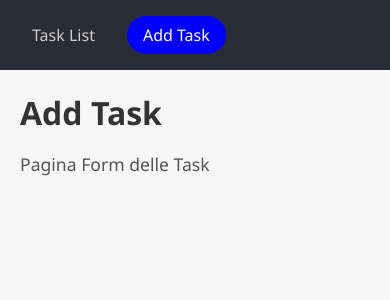
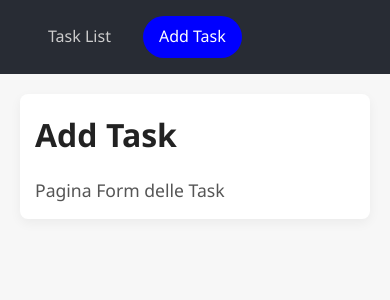
Before and after one commit to Jonathanmasa/ex-react-task-manager, a React (Vite) app: page /add in a window 390 px wide. Shown: the top 300 px of the page. Built offline with nearby package versions, Linux system fonts and the light colour scheme; no server answers.

Commit message:
Add TaskRow component and integrate it into TaskList for improved task display

```diff
--- /dev/null
+++ b/src/Components/TaskRow.jsx
@@ -0,0 +1,12 @@
+const TaskRow = function ({ task }) {
+    return (
+        <tr>
+            <td>{task.title}</td>
+            <td>{task.status}</td>
+            <td>{new Date (task.createdAt).toLocaleDateString()}</td>
+        </tr>
+    )
+
+}
+
+export default TaskRow;
--- a/src/Pages/TaskList.jsx
+++ b/src/Pages/TaskList.jsx
@@ -1,5 +1,6 @@
 import { useContext } from "react";
 import { GlobalContext } from "../context/GlobalContext";
+import TaskRow from "../Components/TaskRow";
 
 export default function TaskList() {
     const {Tasks} = useContext(GlobalContext);
@@ -8,7 +9,20 @@ export default function TaskList() {
     return (
             <div className="nav-content">
                 <h1>Task List</h1>
-                <p>Pagina lista delle Task</p>
+                <table>
+                    <thead>
+                        <tr>
+                            <th>Nome</th>
+                            <th>Status</th>
+                            <th>Data di Creazione</th>
+                        </tr>
+                    </thead>
+                    <tbody>
+                        {Tasks.map(task => (
+                            <TaskRow key={task.id} task={task} />
+                        ))}
+                    </tbody>
+                </table>
             </div>
 
     )
--- a/src/context/GlobalContext.jsx
+++ b/src/context/GlobalContext.jsx
@@ -7,7 +7,7 @@ export function GlobalProvider({ children }) {
   const [Tasks, setTasks] = useState([]);
 
     useEffect(() => {
-        console.log("✅ VITE_API_URL:", VITE_API_URL);
+
         fetch(`${VITE_API_URL}/tasks`)
             .then(res => res.json())
             .then(data => setTasks(data))
--- a/src/index.css
+++ b/src/index.css
@@ -1,15 +1,22 @@
-body {
-    font-family: 'Segoe UI', Tahoma, Geneva, Verdana, sans-serif;
+/* Reset di base */
+* {
     margin: 0;
     padding: 0;
     box-sizing: border-box;
+}
+
+/* Corpo della pagina */
+body {
+    font-family: 'Segoe UI', Tahoma, Geneva, Verdana, sans-serif;
     background-color: #f7f7f7;
     color: #333;
+    line-height: 1.6;
 }
 
+/* Navbar */
 nav {
     background-color: #282c34;
-    padding: 1rem;
+    padding: 1rem 2rem;
     display: flex;
     gap: 1rem;
 }
@@ -19,31 +26,118 @@ body {
     text-decoration: none;
     font-weight: 500;
     padding: 0.5rem 1rem;
-    transition: color 0.3s ease;
+    border-radius: 9999px;
+    transition: background-color 0.3s ease, color 0.3s ease;
 }
 
 nav a:hover {
     background-color: #1699d1;
-    border-radius: 99999px;
+    color: white;
 }
 
 nav a.active {
+    background-color: blue;
     color: white;
-    background-color: blue;
-    border-radius: 9999999px;
-
 }
 
+/* Contenuto principale */
 .nav-content {
-    margin: 10px 20px;
+    max-width: 1000px;
+    margin: 30px auto;
+    padding: 20px;
+    background-color: #ffffff;
+    border-radius: 8px;
+    box-shadow: 0 4px 12px rgba(0, 0, 0, 0.05);
 }
 
+/* Titolo e paragrafi */
 h1 {
     font-size: 2rem;
-    margin-bottom: 0.5rem;
+    margin-bottom: 1rem;
+    color: #222;
 }
 
 p {
     font-size: 1.1rem;
     color: #555;
 }
+
+/* Tabella Task */
+table {
+    width: 100%;
+    border-collapse: collapse;
+    margin-top: 20px;
+    font-size: 0.95rem;
+}
+
+thead th {
+    background-color: #f0f0f0;
+    color: #444;
+    text-align: left;
+    padding: 12px 16px;
+    border-bottom: 2px solid #ccc;
+}
+
+tbody td {
+    padding: 12px 16px;
+    border-bottom: 1px solid #e0e0e0;
+}
+
+/* Hover su righe */
+tbody tr:hover {
+    background-color: #f9f9f9;
+    cursor: pointer;
+}
+
+/* Status dinamico  */
+.status {
+    font-weight: bold;
+}
+
+.status.completed {
+    color: green;
+}
+
+.status.pending {
+    color: orange;
+}
+
+.status.failed {
+    color: red;
+}
+
+/* Responsive Design */
+@media (max-width: 768px) {
+    .nav-content {
+        margin: 20px;
+        padding: 15px;
+    }
+
+    table, thead, tbody, th, td, tr {
+        display: block;
+    }
+
+    thead {
+        display: none;
+    }
+
+    tr {
+        margin-bottom: 15px;
+    }
+
+    td {
+        padding: 10px;
+        position: relative;
+        padding-left: 50%;
+    }
+
+    td::before {
+        position: absolute;
+        left: 16px;
+        width: 45%;
+        white-space: nowrap;
+        font-weight: bold;
+        color: #555;
+        content: attr(data-label);
+    }
+}
```
Lines whose indentation alone changed are shown as unchanged.
